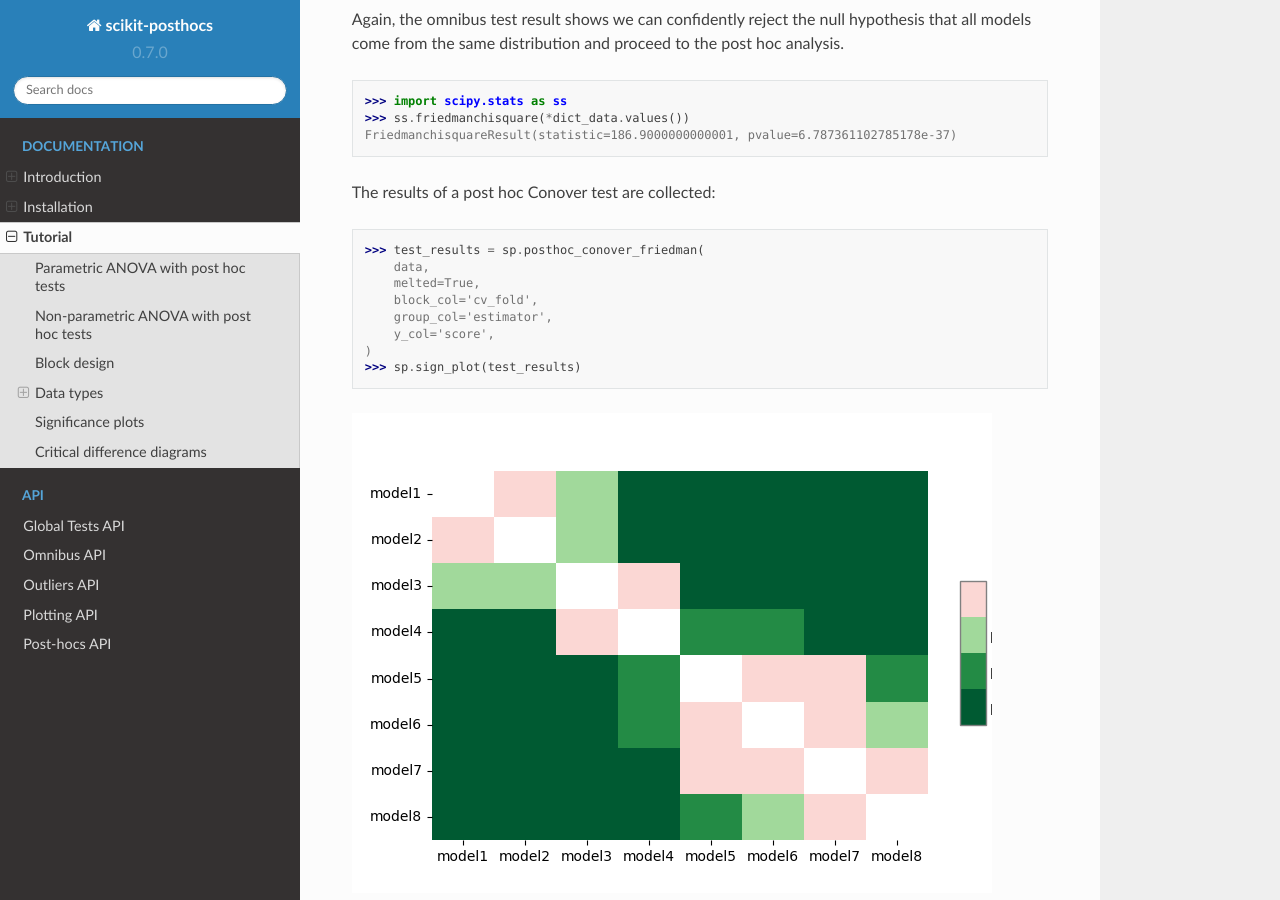
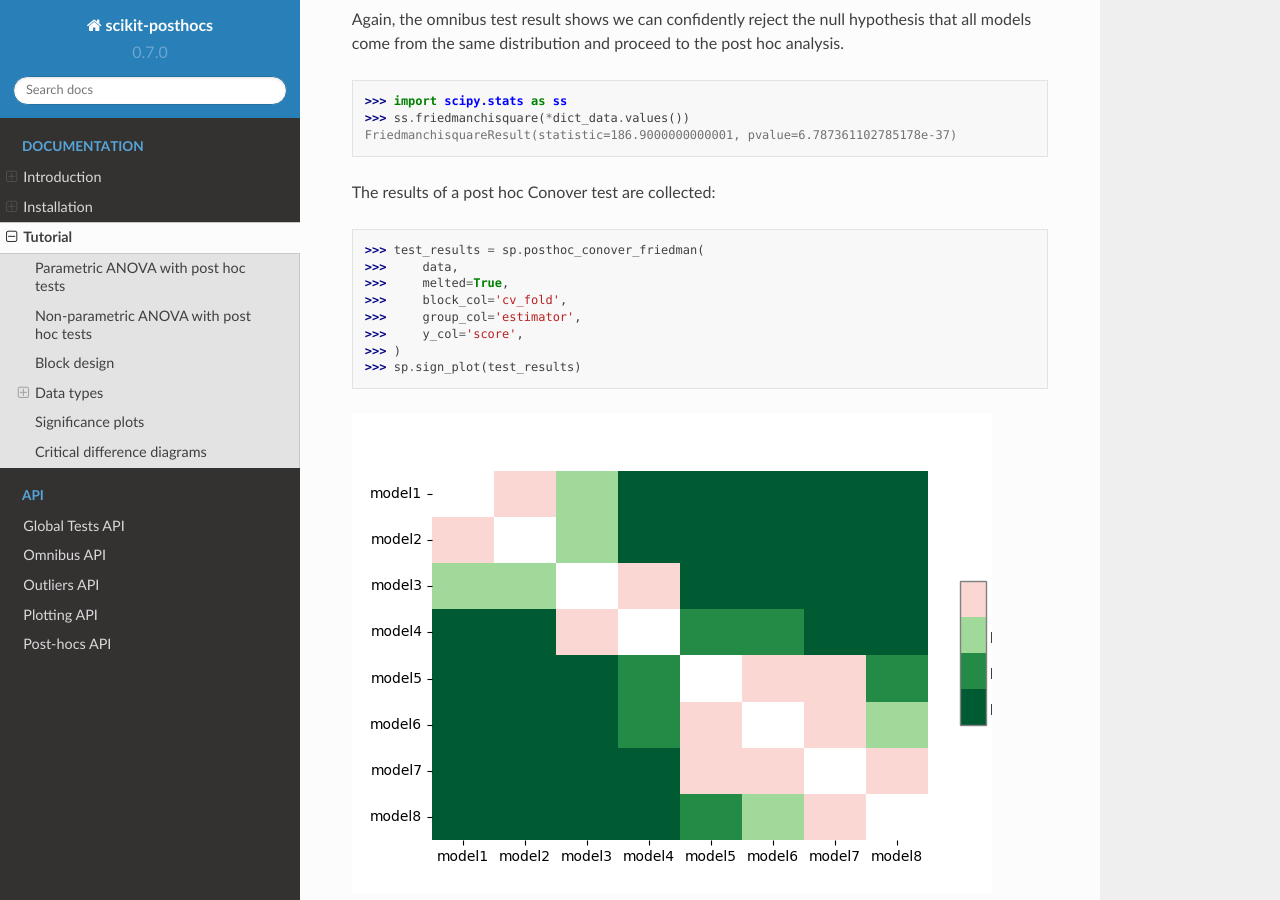
Before and after one commit to maximtrp/scikit-posthocs, a Sphinx documentation site: the page built from docs/source/tutorial.rst, in a window 1280 px wide and 900 px high, scrolled down 7697 px. Built offline with Sphinx 7.4.7 and the Read the Docs theme 2.0.0, drawn with Linux system fonts in a browser that asks for light colours.

Commit message:
MAINT minor docs fixes and typehints

```diff
--- a/docs/source/tutorial.rst
+++ b/docs/source/tutorial.rst
@@ -360,12 +360,12 @@ The results of a post hoc Conover test are collected:
 .. code:: python
 
   >>> test_results = sp.posthoc_conover_friedman(
-      data,
-      melted=True,
-      block_col='cv_fold',
-      group_col='estimator',
-      y_col='score',
-  )
+  >>>     data,
+  >>>     melted=True,
+  >>>     block_col='cv_fold',
+  >>>     group_col='estimator',
+  >>>     y_col='score',
+  >>> )
   >>> sp.sign_plot(test_results)
 
 .. image:: _static/cd_diagram_example_sig_plot.png
```
Also changed, not shown: 1 other file.
